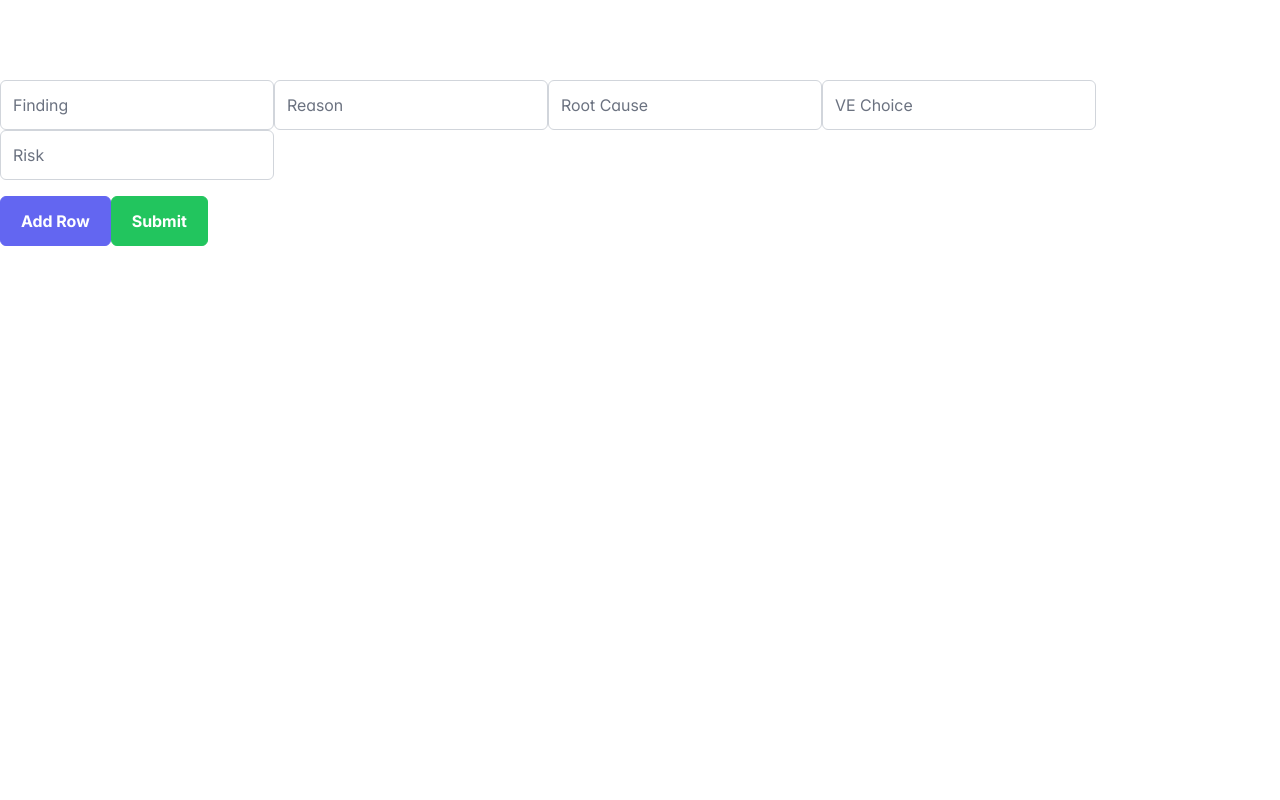
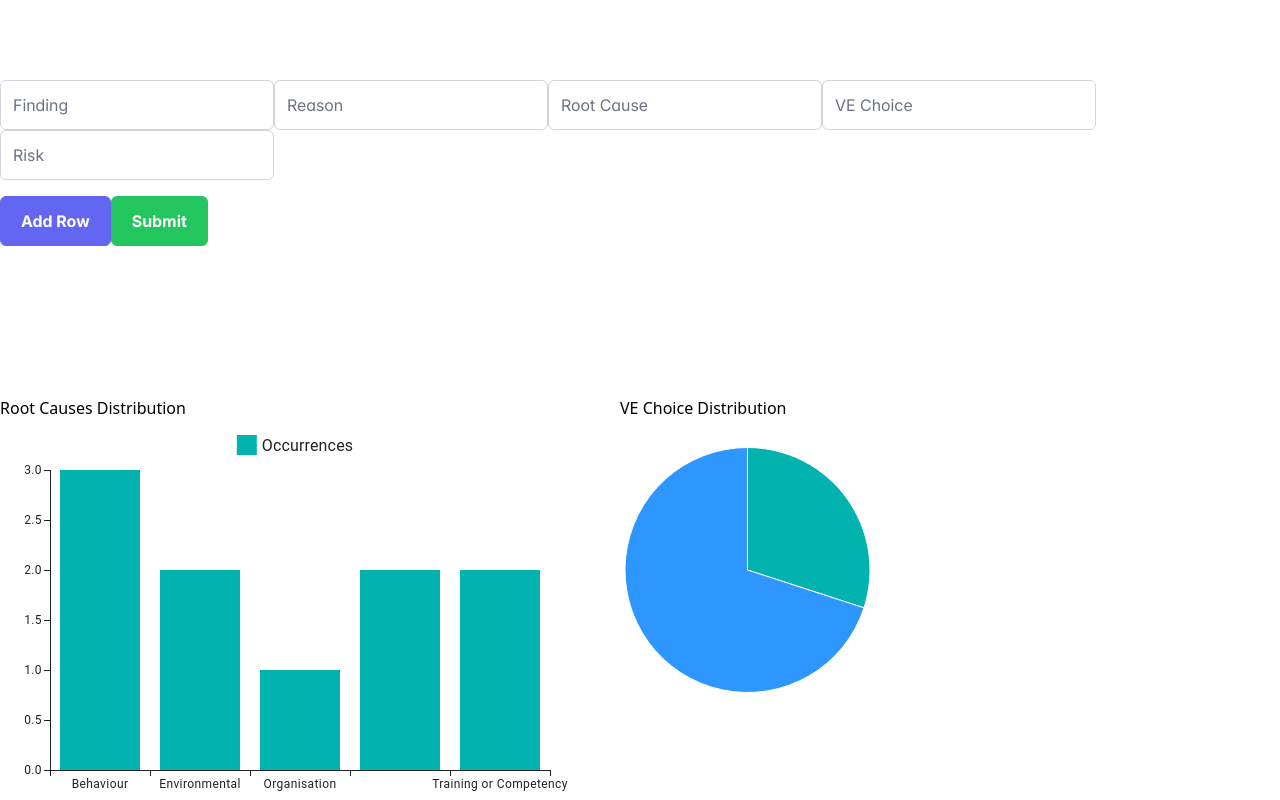
Before and after one commit to Dot-Den/AI-Stuff, a React (Vite) app in the folder buuk-ai-assistant/: page /sheqaudit in a window 1280 px wide. Built offline with nearby package versions, Linux system fonts and the light colour scheme.

Commit message:
Made it all one page

```diff
--- a/buuk-ai-assistant/src/pages/SHEQAudit/containers/SHEQAuditView.tsx
+++ b/buuk-ai-assistant/src/pages/SHEQAudit/containers/SHEQAuditView.tsx
@@ -2,6 +2,13 @@ import React, { useState } from 'react';
 import { Button } from 'primereact/button';
 import { InputText } from 'primereact/inputtext';
 import axios from 'axios';
+import { BarChart } from '@mui/x-charts/BarChart';
+import { PieChart } from '@mui/x-charts/PieChart';
+import { dummyRootCauses, dummyVEChoices, dummyFindings } from '../../../data/dummyData';
+import { ProgressSpinner } from 'primereact/progressspinner'; // Import ProgressSpinner component
+import 'primereact/resources/themes/lara-light-indigo/theme.css';  // theme
+import 'primereact/resources/primereact.min.css';                  // core css
+import 'primeicons/primeicons.css';
 
 interface Finding {
   finding: string;
@@ -23,6 +30,19 @@ const SHEQAuditView = () => {
       percentageCertainty: 0,
     },
   ]);
+  const [loading, setLoading] = useState(false);
+  const [data, setData] = useState(null);
+  const rootCauseData = dummyRootCauses.map(rc => ({
+    id: rc.id,
+    value: dummyFindings.filter(finding => finding.rootCauseId === rc.id).length,
+    label: rc.rootCause,
+  }));
+
+  // Prepare data for VEChoice PieChart
+  const veChoiceCounts = dummyVEChoices.reduce((acc, choice) => {
+    acc[choice.veChoice] = dummyFindings.filter(finding => finding.veChoiceId === choice.id).length;
+    return acc;
+  }, {} as Record<string, number>);
 
   const addRow = () => {
     setFindings([...findings, {
@@ -42,6 +62,7 @@ const SHEQAuditView = () => {
   };
 
   const submitForm = async () => {
+    setLoading(true);
     try {
         const findingsList = findings.map(finding => finding.finding).join(', ');
         const apiKey = 'eyJhbGciOiJIUzI1NiIsInR5cCI6IkpXVCJ9.eyJpZCI6ImQ5OGIzNzA5LTc2YTQtNGE2YS04YzZmLTJhZGQwYTM0NjE1ZSJ9.7hh5ffKyB4ZB5tidroQlQgQAt_e2BOwYku23Zb3zkAM'; // Use your actual API key or environment variable
@@ -68,7 +89,8 @@ const SHEQAuditView = () => {
                     'Authorization': `Bearer ${apiKey}`,
                     'Content-Type': 'application/json', // Make sure the Content-Type is set
                 },
-            }
+            },
+
         );
 
 // Parse the API response content from JSON string to JavaScript array
@@ -88,9 +110,11 @@ setFindings(transformedFindings);
 } catch (error) {
 console.error('Error submitting the form', error);
 }
+setLoading(false);
 };
 
   return (
+    <div style={{ display: 'flex', flexDirection: 'column', height:'100vh', overflow: 'autoCan'}}>
     <div>
       {findings.map((finding, index) => (
         <div key={index} className="p-grid p-justify-between" style={{ marginBottom: '1rem' }}>
@@ -132,8 +156,51 @@ console.error('Error submitting the form', error);
           /> */}
         </div>
       ))}
+              <div>
+            {loading && <ProgressSpinner style={{ width: '50px', height: '50px' }} strokeWidth="4" fill="#EEEEEE" animationDuration=".5s" />}
+            {!loading && data && (
+                <div>
+                    {/* Render your fetched data here */}
+                    <h1>Data Loaded:</h1>
+                    <pre>{JSON.stringify(data, null, 2)}</pre>
+                </div>
+            )}
+        </div>
       <Button label="Add Row" onClick={addRow} className="p-mb-4"/>
       <Button label="Submit" onClick={submitForm} className="p-mr-2" severity="success"/>
+    </div>
+    <div style={{ marginTop:'150px', display: 'flex', gap: '20px' }}>
+          {/* Root Cause Bar Chart */}
+          <div>
+            <h2>Root Causes Distribution</h2>
+            <BarChart
+              xAxis={[{ scaleType: 'band', data: rootCauseData.map(data => data.label) }]}
+              series={[{ data: rootCauseData.map(data => data.value), label: 'Occurrences' }]}
+              width={600}
+              height={400}
+            />
+          </div>
+
+          {/* VEChoice Pie Chart */}
+          <div>
+            <h2>VE Choice Distribution</h2>
+            <PieChart
+              series={[
+                {
+                  data: [
+                    { id: 0, value: veChoiceCounts['Positive'], label: 'Positive' },
+                    { id: 1, value: veChoiceCounts['Reactive'], label: 'Reactive' },
+                  ],
+                  highlightScope: { fade: 'global', highlight: 'item' },
+                  faded: { innerRadius: 30, additionalRadius: -30, color: 'gray' },
+                },
+              ]}
+              slotProps={{ legend: { hidden: true } }}
+              width={350}
+              height={300}
+            />
+          </div>
+        </div>
     </div>
   );
 };
```
